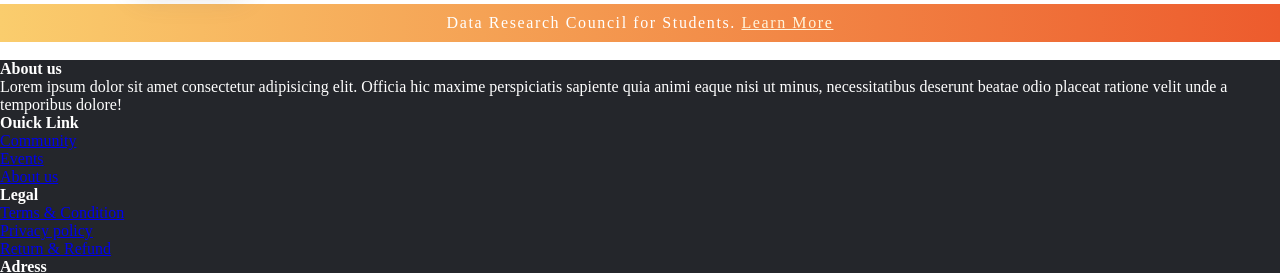
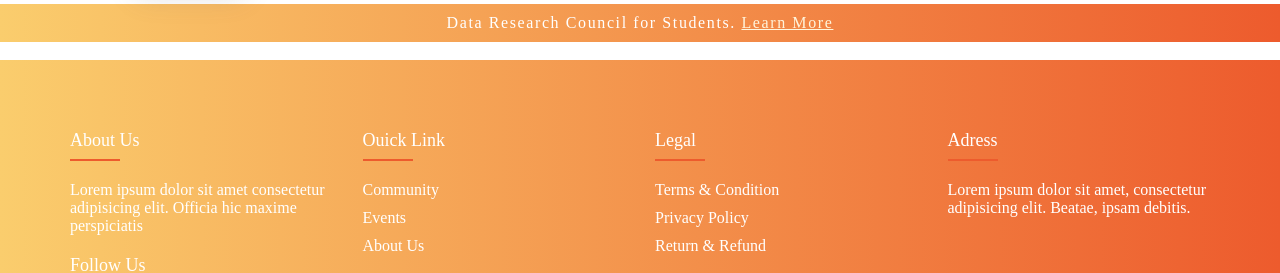
Before and after one commit to Bikesh1211/DRC4S, a plain HTML site: page frontend/index.html in a window 1280 px wide. Shown: the part 70-343 px from the top of the page. Drawn offline with Linux system fonts and the light colour scheme.

Commit message:
footer part finish

```diff
--- a/frontend/footer.css
+++ b/frontend/footer.css
@@ -3,8 +3,74 @@
   margin: 0;
   box-sizing: border-box;
 }
+.container {
+  max-width: 1170px;
+  margin: auto;
+}
+.row {
+  display: flex;
+  flex-wrap: wrap;
+}
+ul {
+  list-style: none;
+}
+footer {
+  background-image: linear-gradient(to right,#FACD6D,#ED5B2D);
+  padding: 70px 0;
+}
 
-footer{
-    color: #fff;
-    background-color: #24262b;
+.footer-col {
+  width: 25%;
+  padding: 0 15px;
 }
+.footer-col h4 {
+  font-size: 18px;
+  color: #fff;
+  text-transform: capitalize;
+  margin-bottom: 30px;
+  font-weight: 500;
+  position: relative;
+
+}
+
+.footer-col h4::before {
+  content: "";
+  position: absolute;
+  left: 0;
+  bottom: -10px;
+  background-color: #ED5B2D;
+  height: 2px;
+  box-sizing: border-box;
+  width: 50px;
+}
+
+.footer-col p{
+  color: #fff;
+}
+
+
+
+.footer-col ul li:not(:last-child){
+  margin-bottom: 10px;
+}
+
+.footer-col ul li a{
+  font-size: 16px;
+  text-transform: capitalize;
+  color: #fff;
+  text-decoration: none;
+  font-weight: 300;
+  color: #fff;
+  display: block;
+  transition: all 0.3s ease;
+}
+
+.footer-col ul li a:hover{
+  color: #fff;
+
+}
+
+.footer-col .social-link a{
+  color: #fff;
+  padding: 5px;
+}
--- a/frontend/index.html
+++ b/frontend/index.html
@@ -62,9 +62,7 @@
             <h4>About us</h4>
             <p>
               Lorem ipsum dolor sit amet consectetur adipisicing elit. Officia
-              hic maxime perspiciatis sapiente quia animi eaque nisi ut minus,
-              necessitatibus deserunt beatae odio placeat ratione velit unde a
-              temporibus dolore!
+              hic maxime perspiciatis
             </p>
           </div>
           <div class="footer-col">
@@ -87,9 +85,7 @@
             <h4>Adress</h4>
             <p>
               Lorem ipsum dolor sit amet, consectetur adipisicing elit. Beatae,
-              ipsam debitis. Ipsa dolores fuga doloribus magni ullam totam
-              voluptatibus possimus doloremque saepe animi? Deserunt iusto
-              inventore esse. Mollitia, cum molestiae!
+              ipsam debitis.
             </p>
           </div>
           <div class="footer-col">
```
